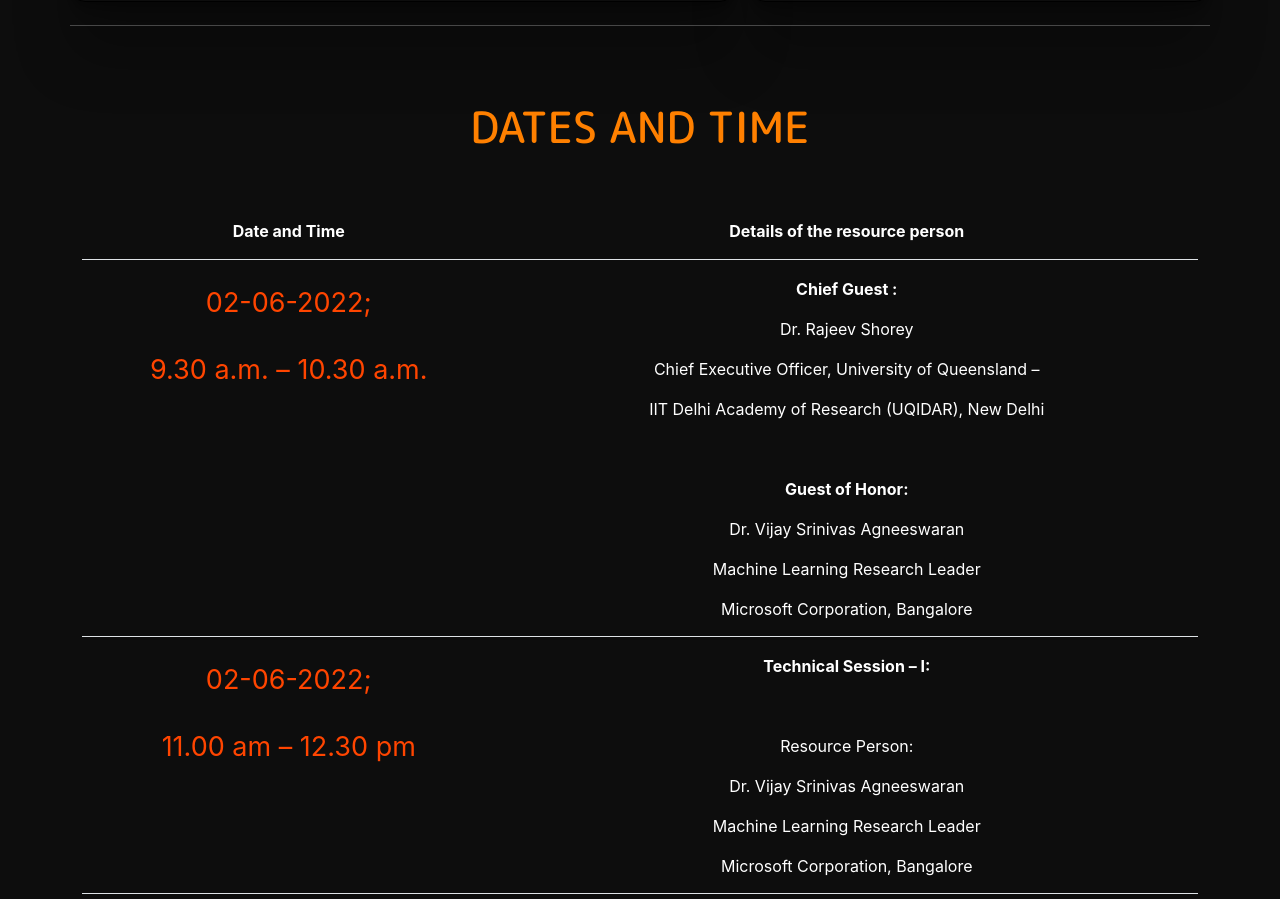
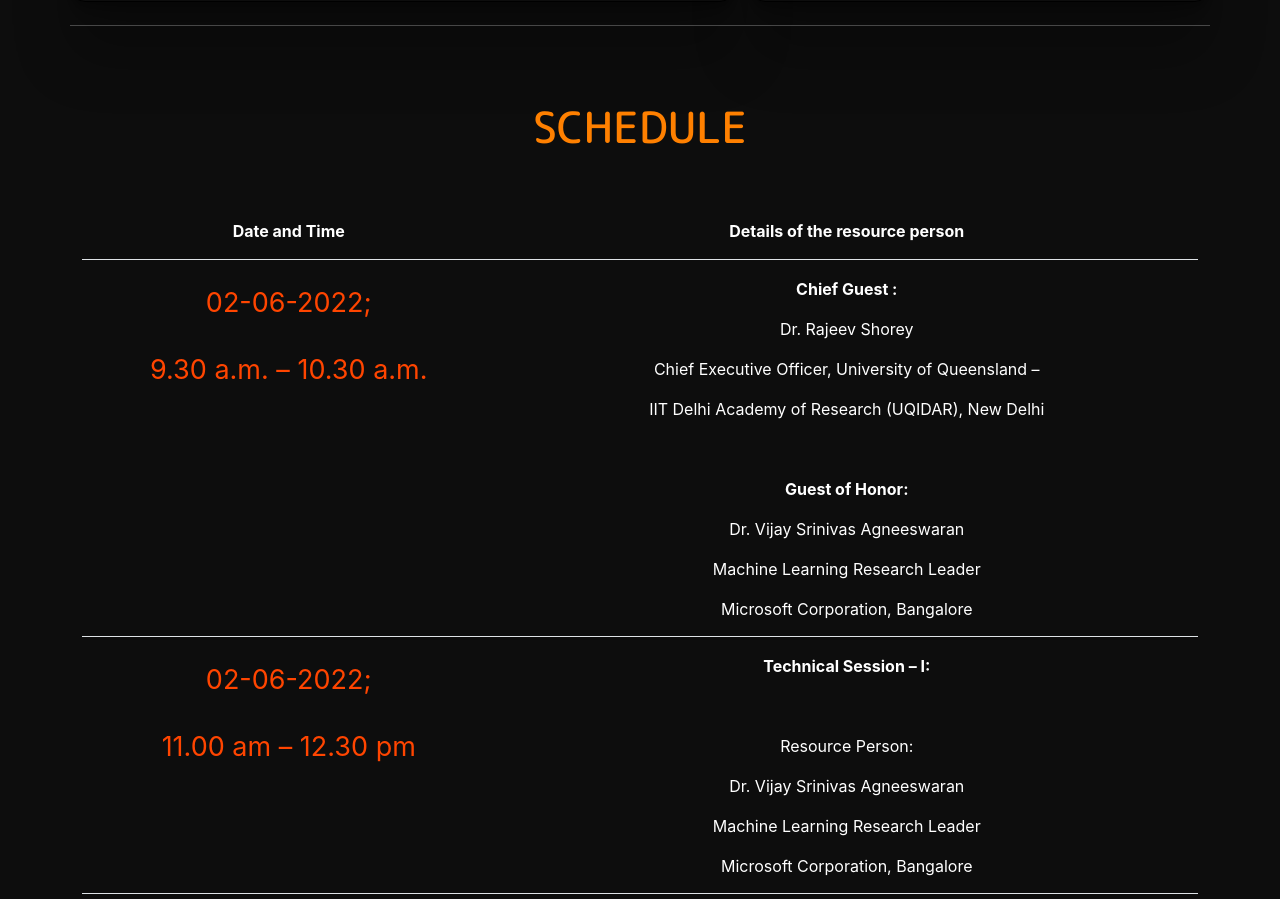
Before and after one commit to Dhanushchandra/REVA-ICICTA, a React (Create React App) app: page / in a window 1280 px wide. Shown: the part 874-1773 px from the top of the page. Built offline with nearby package versions, Linux system fonts and the light colour scheme; a web font is replaced by a local one.

Commit message:
added title to Gtable.

```diff
--- a/src/components/Gtable.js
+++ b/src/components/Gtable.js
@@ -9,7 +9,7 @@ const Gtable = () => {
         <>
         <div className="imp-date container">
             <HeadShake>
-               <h1>DATES AND TIME</h1>
+               <h1>SCHEDULE</h1>
             </HeadShake>
 
 
```
